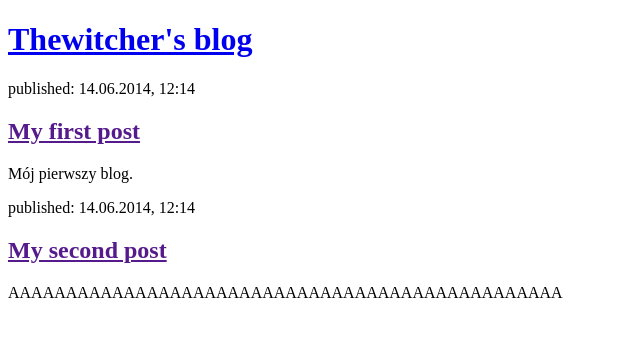
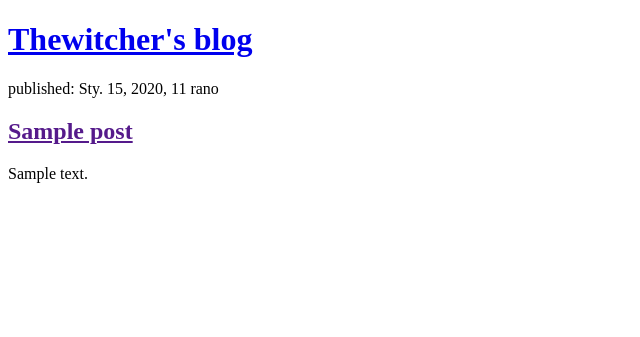
Before and after one commit to dzakub77/my-first-blog, a Django app: page / in a window 1280 px wide. Shown: the top 337 px of the page, without its empty margins (0-640 px from the left). Run offline with Django 3.2, Linux system fonts and the light colour scheme; tables that the repository leaves empty hold one stand-in row (values such as "Sample post").

Commit message:
Modyfikowanie postów

```diff
--- a/blog/templates/blog/post_list.html
+++ b/blog/templates/blog/post_list.html
@@ -7,17 +7,12 @@
         <div>
             <h1><a href="/">Thewitcher's blog</a></h1>
         </div>
-
-        <div>
-            <p>published: 14.06.2014, 12:14</p>
-            <h2><a href="">My first post</a></h2>
-            <p>Mój pierwszy blog.</p>
-        </div>
-
-        <div>
-            <p>published: 14.06.2014, 12:14</p>
-            <h2><a href="">My second post</a></h2>
-            <p>AAAAAAAAAAAAAAAAAAAAAAAAAAAAAAAAAAAAAAAAAAAAAAAA</p>
-        </div>
+{% for post in posts %}
+    <div>
+        <p>published: {{ post.published_date }}</p> <!--data publikacji -->
+        <h2><a href="">{{ post.title }}</a></h2> <!--nazwa  -->
+        <p>{{ post.text|linebreaksbr }}</p> <!--tekst  -->
+    </div>
+{% endfor %}
     </body>
 </html>
--- a/blog/views.py
+++ b/blog/views.py
@@ -1,4 +1,9 @@
 from django.shortcuts import render
+from .models import Post  # kropka oznacza biezacy katalog lub aplikacja znajduje sie w tym samym katalogu
+from django.utils import timezone
+
 
 def post_list(request):
-    return render(request, 'blog/post_list.html', {})
+    posts = Post.objects.filter(published_date__lte=timezone.now()).order_by('published_date')
+    #zmienna dla QuerySeru.
+    return render(request, 'blog/post_list.html', {'posts': posts})
```
